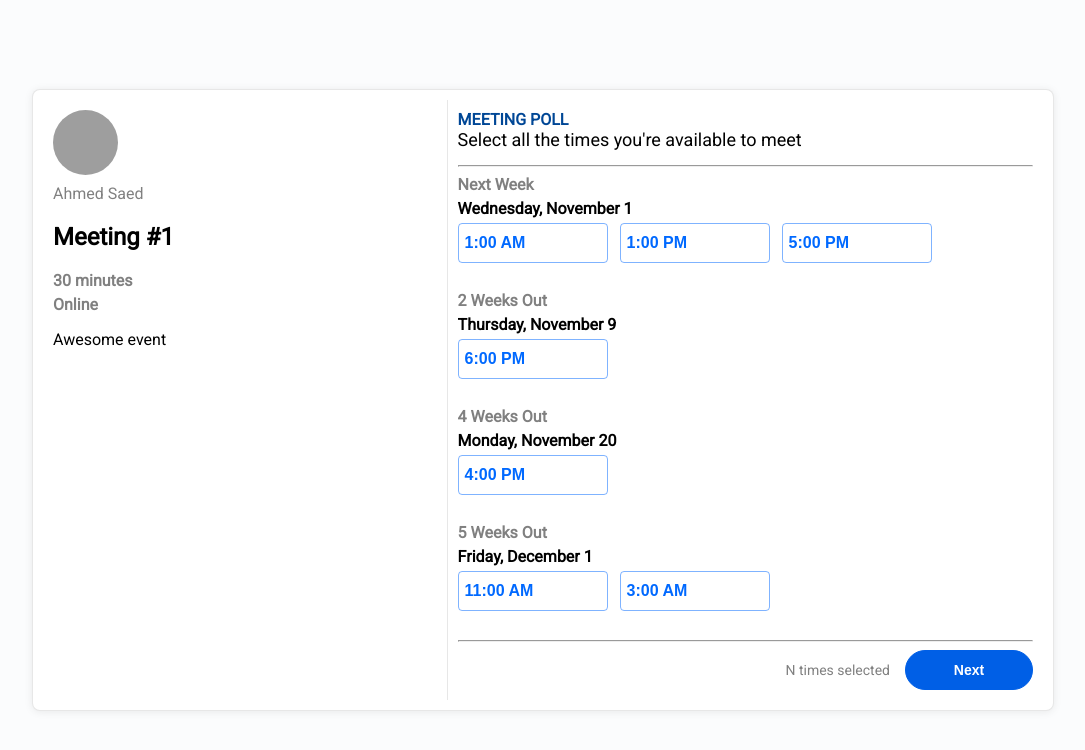
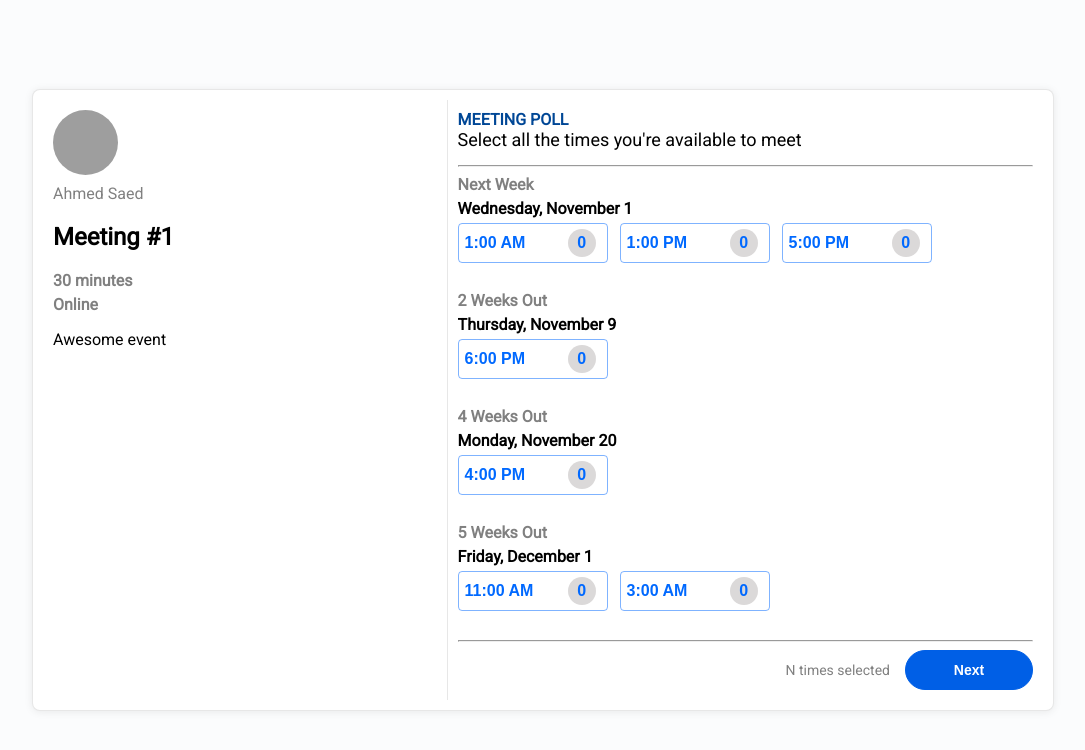
Before and after one commit to Ahmedsaed/Clndr, a Flask app: page /event/1 in a window 1280 px wide. Shown: the top 750 px of the page, without its empty margins (97-1182 px from the left). Run offline with Flask 3, Linux system fonts and the light colour scheme.

Commit message:
implement vote counter and update input handlers

```diff
--- a/app/static/scripts/script.js
+++ b/app/static/scripts/script.js
@@ -1,4 +1,7 @@
 // Client Side Logic
+
+let base_url = "http://127.0.0.1:5000"
+let selected_slots = []
 
 function updateEventInfo(data) {
 	let event_name = document.getElementById("event-name");
@@ -15,7 +18,26 @@ function updateUserInfo(data) {
   let [user_photo, user_name] = document.getElementById("user-info").children
 
   user_name.textContent = data["name"]
-  user_photo.src = `http://127.0.0.1:5001/static/images/${data["photo_id"]}.png`
+  user_photo.src = `${base_url}/static/images/${data["photo_id"]}.png`
+}
+
+// Function called when a time-slot is clicked
+function handleTimeSlotClick(slot) {
+  // Grabs the counter for the clicked time slot, updates it with an increment.
+  const counterElement = slot.children[0].children[1];
+
+  if (selected_slots.indexOf(slot) == -1) {
+    const count = parseInt(counterElement.textContent, 10);
+    const newCount = count + 1;
+    counterElement.textContent = newCount;
+    selected_slots.push(slot);
+  }
+  else {
+    const count = parseInt(counterElement.textContent, 10);
+    const newCount = count - 1;
+    counterElement.textContent = newCount;
+    selected_slots.splice(selected_slots.indexOf(slot), 1);
+  }
 }
 
 function updateScheduleInfo(data) {
@@ -113,7 +135,22 @@ function updateScheduleInfo(data) {
 
         sortedTimeSlots.forEach(slot => {
             const timeButton = document.createElement('button');
-            timeButton.textContent = slot.time;
+
+            timeButton.innerHTML = `
+              <div>
+                <div>
+                  ${slot.time}
+                </div>
+                <div>
+                  ${slot.vote_count}
+                </div>
+              </div>
+            `
+
+            timeButton.addEventListener("click", (e) => {
+              handleTimeSlotClick(timeButton);
+            });
+
             calBtnGroup.appendChild(timeButton);
         });
 
@@ -124,7 +161,7 @@ function updateScheduleInfo(data) {
   }
 }
 
-fetch(`http://127.0.0.1:5001/api/event/${event_id}`)
+fetch(`${base_url}/api/event/${event_id}`)
   .then(response => {
     if (!response.ok) {
       throw new Error(`HTTP error! Status: ${response.status}`);
@@ -134,7 +171,7 @@ fetch(`http://127.0.0.1:5001/api/event/${event_id}`)
   })
   .then(data => {
     updateEventInfo(data)
-    return fetch(`http://127.0.0.1:5001/api/host/${data["host_id"]}`)
+    return fetch(`${base_url}/api/host/${data["host_id"]}`)
   })
   .then(response => {
     if (!response.ok) {
@@ -144,7 +181,7 @@ fetch(`http://127.0.0.1:5001/api/event/${event_id}`)
   })
   .then(data => {
     updateUserInfo(data)
-    return fetch(`http://127.0.0.1:5001/api/time_slots/${event_id}`)
+    return fetch(`${base_url}/api/time_slots/${event_id}`)
   })
   .then(response => {
     if (!response.ok) {
@@ -158,22 +195,3 @@ fetch(`http://127.0.0.1:5001/api/event/${event_id}`)
   .catch(error => {
     console.error('Error:', error);
   });
-// Function called when a time-slot is clicked
-function handleTimeSlotClick(slot) {
-    // Grabs the counter for the clicked time slot, updates it with an increment.
-    const counterElement = slot.querySelector('.slot-counter');
-    const count = parseInt(counterElement.textContent, 10);
-    const newCount = count + 1;
-    counterElement.textContent = newCount;
-}
-
-
-// Add event listener for each time-slot
-document.addEventListener('DOMContentLoaded', function () {
-    const timeSlots = document.querySelectorAll('.time-slot');
-    timeSlots.forEach(slot => {
-        slot.addEventListener('click', () => {
-            handleTimeSlotClick();
-        });
-    });
-});
--- a/app/static/styles/main.css
+++ b/app/static/styles/main.css
@@ -113,6 +113,23 @@ body {
 	text-align: left;
 }
 
+#cal-btn-group > button > div {
+	display: flex;
+	flex-direction: row;
+	justify-content: space-between;
+	align-items: center;
+}
+
+#cal-btn-group > button > div > div:nth-child(2) {
+	width: 2ch;
+	height: 2ch;
+	text-align: center;
+	background-color: rgb(219, 217, 217);
+	border-radius: 50%;
+	margin-right: 5px;
+	padding: 5px;
+}
+
 #schedule-options > button {
     padding: 8px 16px;
 
```
